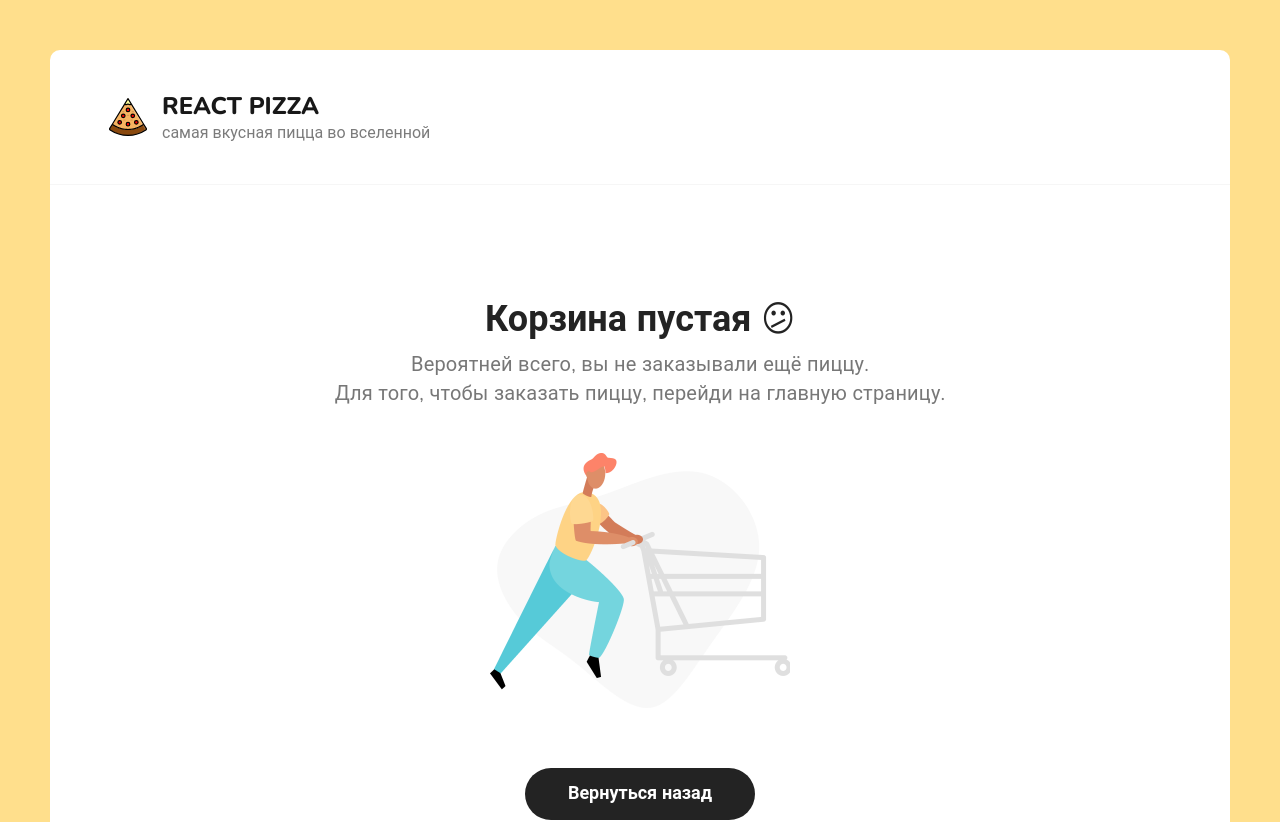
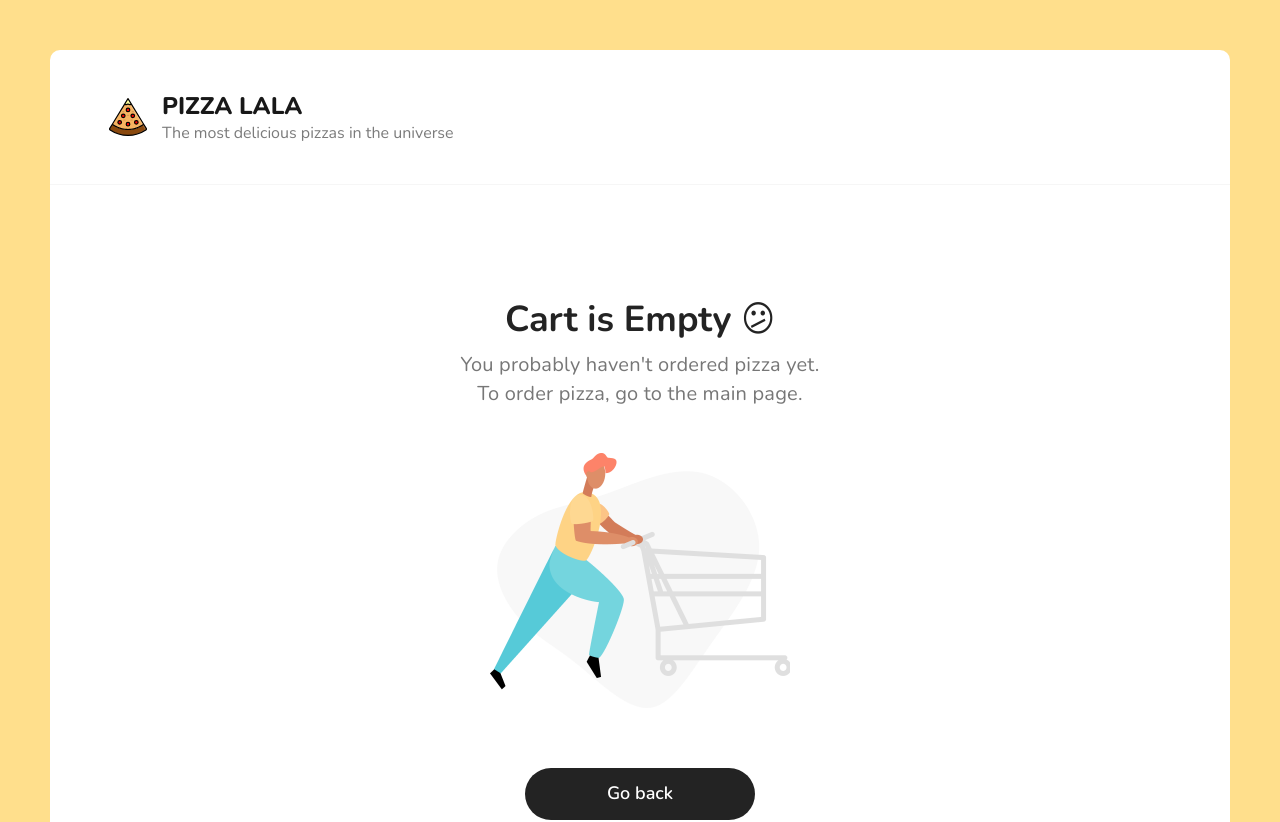
Before and after one commit to tyomll/Pizza-Shop, a React (Create React App) app: page /cart in a window 1280 px wide. Shown: the top 822 px of the page. Built offline with nearby package versions, Linux system fonts and the light colour scheme; a web font is replaced by a local one.

Commit message:
Russian to english, currency rub to usd

```diff
--- a/src/components/CartEmpty.tsx
+++ b/src/components/CartEmpty.tsx
@@ -5,16 +5,16 @@ import { Link } from 'react-router-dom';
 const CartEmpty: React.FC = () => (
   <div className="cart cart--empty">
     <h2>
-      Корзина пустая <span>😕</span>
+      Cart is Empty <span>😕</span>
     </h2>
     <p>
-      Вероятней всего, вы не заказывали ещё пиццу.
+      You probably haven't ordered pizza yet.
       <br />
-      Для того, чтобы заказать пиццу, перейди на главную страницу.
+      To order pizza, go to the main page.
     </p>
     <img src={cartEmptyImg} alt="Empty cart" />
     <Link to="/" className="button button--black">
-      <span>Вернуться назад</span>
+      <span>Go back</span>
     </Link>
   </div>
 );
--- a/src/components/CartItem.tsx
+++ b/src/components/CartItem.tsx
@@ -46,7 +46,7 @@ const CartItemBlock: React.FC<CartItemProps> = ({
       <div className="cart__item-info">
         <h3>{title}</h3>
         <p>
-          {type}, {size} см.
+          {type}, {size} cm.
         </p>
       </div>
       <div className="cart__item-count">
@@ -92,7 +92,7 @@ const CartItemBlock: React.FC<CartItemProps> = ({
         </button>
       </div>
       <div className="cart__item-price">
-        <b>{price * count} ₽</b>
+        <b>{price * count} $</b>
       </div>
       <div onClick={onClickRemove} className="cart__item-remove">
         <div className="button button--outline button--circle">
--- a/src/components/Categories.tsx
+++ b/src/components/Categories.tsx
@@ -5,7 +5,7 @@ type CategoriesProps = {
   onChangeCategory: (idx: number) => void;
 };
 
-const categories = ['all', 'meat', 'vegeterian', 'grill'];
+const categories = ['All', 'Meat', 'Vegeterian', 'Grill'];
 const Categories: React.FC<CategoriesProps> = React.memo(({ value, onChangeCategory }) => {
   return (
     <div className="categories">
--- a/src/components/Header.tsx
+++ b/src/components/Header.tsx
@@ -20,12 +20,12 @@ const Header: React.FC = () => {
   return (
     <div className="header">
       <div className="container">
-        <Link to="/">
+        <Link to="/pizza">
           <div className="header__logo">
             <img width="38" src={logoSvg} alt="Pizza logo" />
             <div>
-              <h1>React Pizza</h1>
-              <p>самая вкусная пицца во вселенной</p>
+              <h1>Pizza lala</h1>
+              <p>The most delicious pizzas in the universe</p>
             </div>
           </div>
         </Link>
@@ -33,7 +33,7 @@ const Header: React.FC = () => {
         <div className="header__cart">
           {location.pathname !== '/cart' && (
             <Link to="cart" className="button button--cart">
-              <span>{totalPrice} ₽</span>
+              <span>{totalPrice} $</span>
               <div className="button__delimiter"></div>
               <svg
                 width="18"
--- a/src/components/PizzaBlock/index.tsx
+++ b/src/components/PizzaBlock/index.tsx
@@ -5,7 +5,7 @@ import { selectCartItemById } from '../../redux/cart/selector';
 import { addItem } from '../../redux/cart/slice';
 import { CartItem } from '../../redux/cart/types';
 
-const typeNames = ['традиционный', 'тонкое'];
+const typeNames = ['Traditional', 'Thin'];
 
 type PizzaBlockProps = {
   id: string;
@@ -62,14 +62,14 @@ const PizzaBlock: React.FC<PizzaBlockProps> = ({ id, title, price, imageUrl, siz
                   key={i}
                   className={i === activeSize ? 'active' : ''}
                   onClick={() => setActiveSize(i)}>
-                  {size} см
+                  {size} cm
                 </li>
               );
             })}
           </ul>
         </div>
         <div className="pizza-block__bottom">
-          <div className="pizza-block__price">от {price} ₽</div>
+          <div className="pizza-block__price">From {price} $</div>
           <button onClick={onClickAdd} className="button button--outline button--add">
             <svg
               width="12"
@@ -82,7 +82,7 @@ const PizzaBlock: React.FC<PizzaBlockProps> = ({ id, title, price, imageUrl, siz
                 fill="white"
               />
             </svg>
-            <span>Добавить</span>
+            <span>Add</span>
             {addedCount > 0 && <i>{addedCount}</i>}
           </button>
         </div>
--- a/src/pages/Cart.tsx
+++ b/src/pages/Cart.tsx
@@ -91,7 +91,7 @@ const Cart: React.FC = () => {
                   stroke-linejoin="round"
                 />
               </svg>
-              <span>Очистить корзину</span>
+              <span>Clear cart</span>
             </div>
           </div>
           <div className="content__items">
@@ -103,15 +103,15 @@ const Cart: React.FC = () => {
             <div className="cart__bottom-details">
               <span>
                 {' '}
-                Всего пицц: <b>{totalCount} шт.</b>{' '}
+                Total pizzas: <b>{totalCount} шт.</b>{' '}
               </span>
               <span>
                 {' '}
-                Сумма заказа: <b>{totalPrice} ₽</b>{' '}
+                Order price: <b>{totalPrice} ₽</b>{' '}
               </span>
             </div>
             <div className="cart__bottom-buttons">
-              <Link to="/" className="button button--outline button--add go-back-btn">
+              <Link to="/pizza" className="button button--outline button--add go-back-btn">
                 <svg
                   width="8"
                   height="14"
@@ -126,10 +126,10 @@ const Cart: React.FC = () => {
                     stroke-linejoin="round"
                   />
                 </svg>
-                <span>Вернуться назад</span>
+                <span>Go back</span>
               </Link>
               <div className="button pay-btn">
-                <span>Оплатить сейчас</span>
+                <span>Pay now</span>
               </div>
             </div>
           </div>
--- a/src/pages/Home.tsx
+++ b/src/pages/Home.tsx
@@ -84,7 +84,7 @@ const Home: React.FC = () => {
         <Categories value={categoryId} onChangeCategory={onChangeCategory} />
         <Sort value={sort} />
       </div>
-      <h2 className="content__title">Все пиццы</h2>
+      <h2 className="content__title">All Pizzas</h2>
       {status === 'error' ? (
         <div className="content__error-info">
           <h2>Error Occurred 😕</h2>
```
